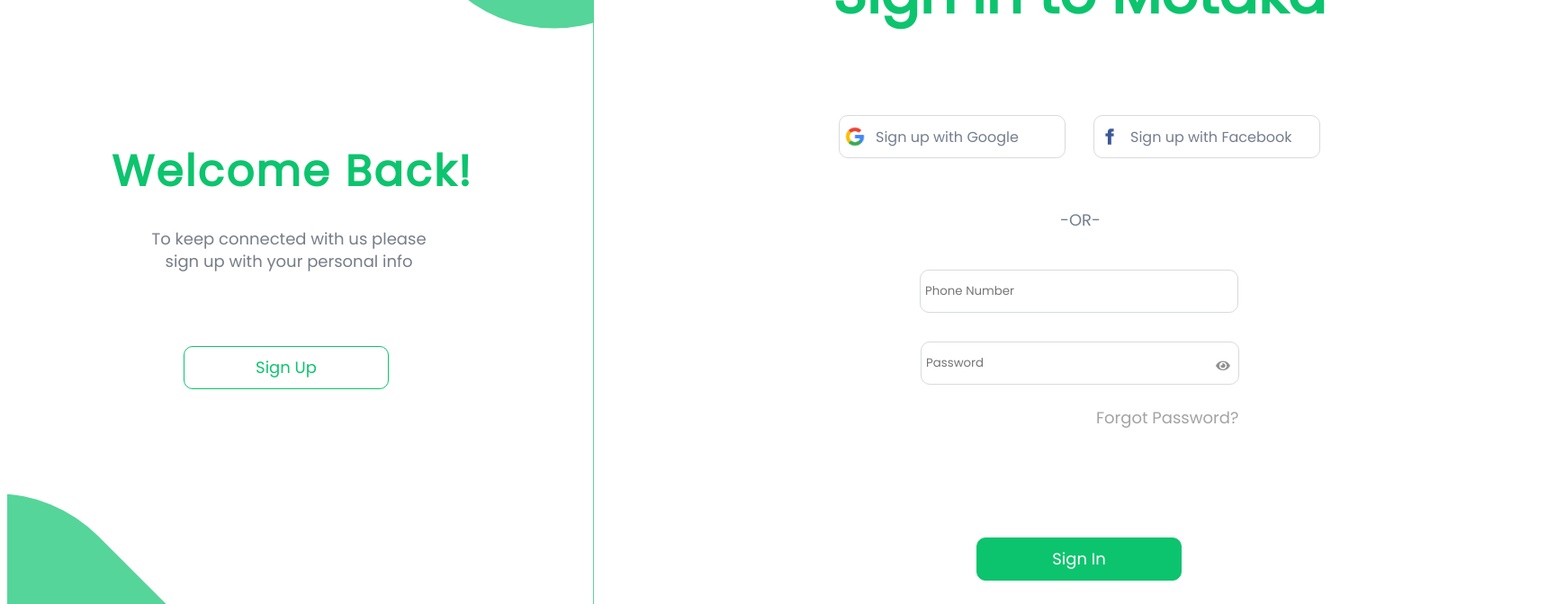
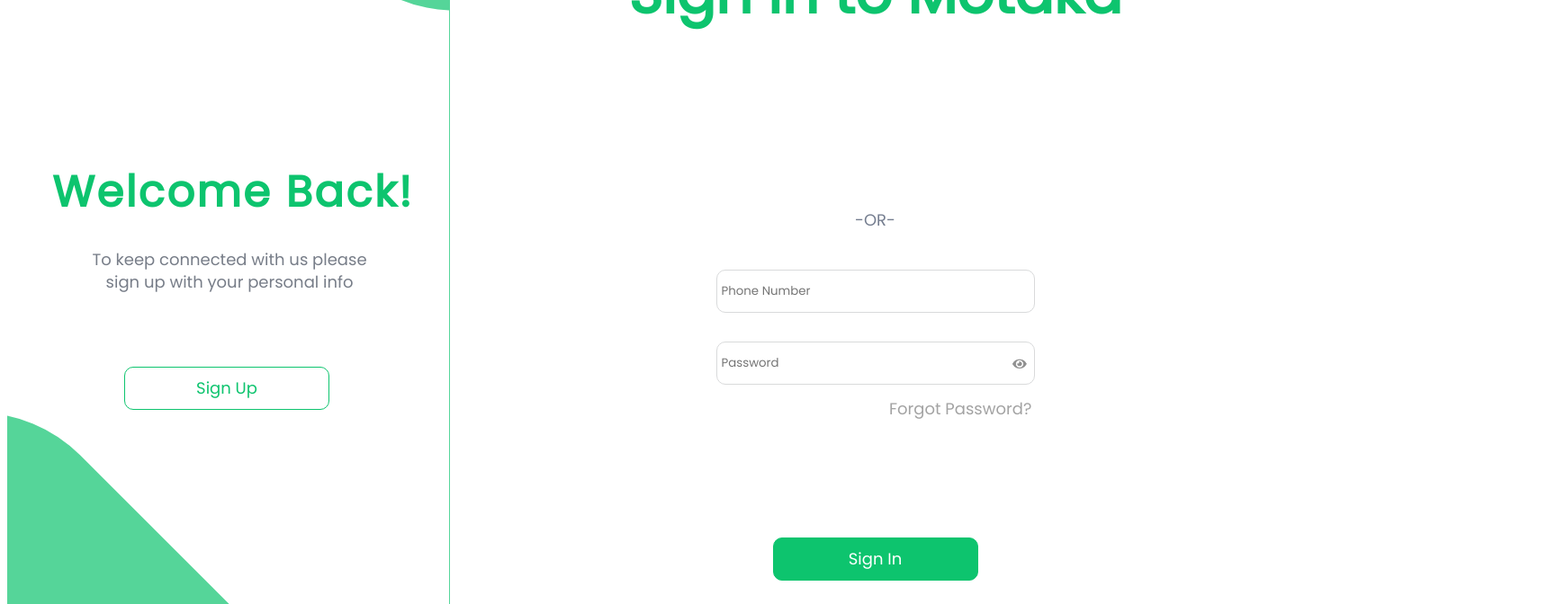
Before and after one commit to Arsen-Arpify/motaka, a React (Create React App) app: page /SignIn in a window 1280 px wide. Shown: the part 300-972 px from the top of the page at 90% size, 1739 px wide, since content can reach past the window. Built offline with nearby package versions, Linux system fonts and the light colour scheme.

Commit message:
SignIn and SignUp done in desktop size

```diff
--- a/package.json
+++ b/package.json
@@ -11,6 +11,7 @@
     "@fortawesome/free-regular-svg-icons": "^6.1.1",
     "@fortawesome/free-solid-svg-icons": "^6.1.1",
     "@fortawesome/react-fontawesome": "^0.1.18",
+    "@greatsumini/react-facebook-login": "^3.2.0",
     "@mui/icons-material": "^5.6.2",
     "@mui/material": "^5.6.4",
     "@testing-library/jest-dom": "^5.16.2",
@@ -31,12 +32,15 @@
     "jquery": "^3.6.0",
     "jquery-mask-plugin": "^1.14.16",
     "material-ui-phone-number": "^3.0.0",
+    "netlify-cli": "^10.3.0",
     "node-pid-controller": "^1.0.1",
     "password": "^0.1.1",
     "postman-request": "^2.88.1-postman.31",
     "react": "^17.0.2",
     "react-better-password": "^0.1.0",
     "react-dom": "^17.0.2",
+    "react-facebook-login": "^4.1.1",
+    "react-google-login": "^5.2.2",
     "react-icons": "^4.3.1",
     "react-input-mask": "^2.0.4",
     "react-modal": "^3.14.4",
--- a/src/components/homePage/StyledHomePage.jsx
+++ b/src/components/homePage/StyledHomePage.jsx
@@ -1,7 +1,7 @@
 import styled from "styled-components";
 
 const Container = styled.div`
-  max-width: 1140px;
+  max-width: 1440px;
   min-height: 800px;
   margin: 0 auto;
   border: 1px solid red;
--- a/src/components/signIn/SignIn.jsx
+++ b/src/components/signIn/SignIn.jsx
@@ -8,7 +8,8 @@
 import eyeClosed from '../image/eyeClosed.jpg'
 import G from '../image/G.png'
 import F from '../image/F.png'
-
+import GoogleLogin from "react-google-login";
+import FacebookLogin from 'react-facebook-login'
 
 export const SignIn = () => {
 
@@ -55,8 +56,7 @@
         const allInput = phone === '' || password === ''
         if (allInput) {
             alert('Fill in all required fields')
-        }else
-        {
+        } else {
 
             fetch(url, {
                 method: 'POST',
@@ -64,7 +64,7 @@
                 body: JSON.stringify({
 
                     password,
-                                      phone,
+                    phone,
 
                 }),
             })
@@ -85,6 +85,35 @@
                 });
         }
     };
+
+    const successResponseGoogle = (response) => {
+
+        fetch("https://motaka.herokuapp.com/googleLogin", {
+            method: 'POST',
+            headers: {'Content-Type': 'application/json'},
+            body: JSON.stringify({
+                tokenId: response.tokenId
+            }),
+        })
+            .then(response => {
+                console.log(response)
+                return response.json()
+            })
+
+            .then(data => {
+                console.log('Registration Success:', data);
+            })
+            .catch((error) => {
+                console.error('Error:', error);
+            });
+    }
+    const errorResponseGoogle = (response) => {
+        console.log(response, 'error')
+    }
+const successResponseFacebook=(response)=>{
+    console.log(response)
+    }
+
     return (
 
         <header className='header'>
@@ -101,17 +130,21 @@
             </div>
             <div className='aside_right'>
                 <h1>Sign In to Motaka</h1>
-                <div className='social'>
-                    <div>
-                        <img src={G} alt=""/>
-                        <p>Sign up with Google</p>
-                    </div>
-                    <div>
-                        <img src={F} alt=""/>
-                        <p>Sign up with Facebook</p>
-
-                    </div>
-                </div>
+                {/*<div className='social'>*/}
+                {/*    <div>*/}
+                {/*        <GoogleLogin className='login_google'*/}
+                {/*            clientId="672599364365-tpf3f4okr12q4la8su1vrdhhd8gmsm2f.apps.googleusercontent.com"*/}
+                {/*            buttonText="SignUp with Google"*/}
+                {/*            onSuccess={successResponseGoogle}*/}
+                {/*            onFailure={errorResponseGoogle}*/}
+                {/*            cookiePolicy={'single_host_origin'}*/}
+                {/*        />,*/}
+                {/*    </div>*/}
+                {/*    <FacebookLogin className='login_facebook'*/}
+                {/*                   appId="732890848050124"*/}
+                {/*                   autoLoad={false}*/}
+                {/*                   callback={successResponseFacebook}/>,*/}
+                {/*</div>*/}
                 <p className='or'>-OR-</p>
 
                 <form onSubmit={handleSubmit}>
--- a/src/components/signIn/StyleSignIn.scss
+++ b/src/components/signIn/StyleSignIn.scss
@@ -21,27 +21,28 @@
 .header {
   position: relative;
   display: flex;
-  width: 1728px;
-  height: 1195px;
+width: 1440px;
+height: 1024px;
 }
 
 .aside_left {
   position: absolute;
-  width: 651px;
-  height: 1195px;
+  max-width: 491px;
+  min-height: 1024px;
   left: 0px;
   top: 0px;
   background: #FFFFFF;
   border-right: 1px solid #56D69A;
   overflow: hidden;
+
 }
 
 .shape1 {
   position: absolute;
   width: 554.87px;
   height: 554.87px;
-  left: 330px;
-  top: -280px;
+  left: 220px;
+  top: -300px;
   background: rgba(13, 196, 110, 0.7);
   border-radius: 160px;
   transform: rotate(-45deg);
@@ -51,8 +52,8 @@
   position: relative;
   width: 554.87px;
   height: 554.87px;
-  left: -290px;
-  top: 890px;
+  left: -310px;
+  top: 800px;
   background: rgba(13, 196, 110, 0.7);
   border-radius: 160px;
   transform: rotate(-45deg);
@@ -62,8 +63,8 @@
   position: absolute;
   width: 337px;
   height: 282px;
-  left: 156px;
-  top: 457px;
+  left: 90px;
+  top: 480px;
 
   & h1 {
     position: absolute;
@@ -71,7 +72,7 @@
     height: 48px;
     left: -40px;
     top: -30px;
-    font-family: 'Poppins';
+    font-family: 'Poppins', sans-serif;
     font-style: normal;
     font-weight: 700;
     font-size: 48px;
@@ -86,7 +87,7 @@
     height: 50px;
     left: 0px;
     top: 70px;
-    font-family: 'Poppins';
+    font-family: 'Poppins', sans-serif;
     font-style: normal;
     font-weight: 400;
     font-size: 18px;
@@ -105,7 +106,7 @@
     box-sizing: border-box;
     border-radius: 10px;
     background-color: #fff;
-    font-family: 'Poppins';
+    font-family: 'Poppins', sans-serif;
     font-style: normal;
     font-weight: 500;
     font-size: 18px;
@@ -119,31 +120,33 @@
 .aside_right {
 
   position: absolute;
-  width: 1079px;
-  height: 1195px;
-  left: 652px;
+  max-width: 949px;
+  min-height: 1024px;
+  left: 490px;
   top: 0px;
   background: #FFFFFF;
+
 
   h1 {
     position: absolute;
     width: 600px;
     height: 64px;
-    left: 265px;
+    left: 174.5px;
     top: 210px;
-    font-family: 'Poppins';
+    font-family: 'Poppins', sans-serif;
     font-style: normal;
     font-weight: 600;
     font-size: 64px;
     line-height: 64px;
     color: #0DC46E;
+    text-align: center;
   }
 
   .input1 {
     position: absolute;
     width: 354px;
     height: 48px;
-    left: 362px;
+    left: 297.5px;
     top: 592px;
     border: 0.5px solid #D9DADB;
     box-sizing: border-box;
@@ -155,7 +158,7 @@
     position: absolute;
     width: 354px;
     height: 48px;
-    right: 362px;
+    right: -651.5px;
     top: 672px;
     border: 0.5px solid #D9DADB;
     box-sizing: border-box;
@@ -167,25 +170,26 @@
     position: absolute;
     width: 55px;
     height: 18px;
-    left: 518px;
+    left: 447px;
     top: 510px;
-    font-family: 'Poppins';
+    font-family: 'Poppins', sans-serif;
     font-style: normal;
     font-weight: 400;
     font-size: 18px;
     line-height: 18px;
     color: #747D8F;
+    text-align: center;
   }
 
   .button {
     position: absolute;
     width: 228px;
     height: 48px;
-    left: 425px;
+    left: 360.5px;
     top: 890px;
     background: #0DC46E;
     border-radius: 10px;
-    font-family: 'Poppins';
+    font-family: 'Poppins', sans-serif;
     font-style: normal;
     font-weight: 500;
     font-size: 18px;
@@ -194,13 +198,14 @@
     border: 1px solid #0DC46E;
     color: #FFFFFF;
     cursor: pointer;
+
   }
 
   .show_eye {
     color: #A3A3A3;
     position: absolute;
-    top: -11px;
-    right: 190px;
+    top: 687px;
+    right: -645px;
     cursor: pointer;
 
     img {
@@ -209,88 +214,133 @@
   }
 }
 
-.social {
-  display: flex;
+//.social {
+//  display: flex;
+//
+//  & div {
+//    display: flex;
+//    align-items: center;
+//  }
+//
+//  & div:first-child {
+//    position: absolute;
+//    width: 252px;
+//    height: 48px;
+//    left: 272px;
+//    top: 420px;
+//    border: 0.5px solid #D9DADB;
+//    box-sizing: border-box;
+//    border-radius: 10px;
+//    cursor: pointer;
+//    color: #A3A3A3;
+//    padding: 5px;
+//
+//    & img {
+//      width: 24px;
+//    }
+//
+//    & p {
+//      position: absolute;
+//      width: 159px;
+//      height: 16px;
+//      left: 40px;
+//      top: 0px;
+//      font-family: 'Poppins';
+//      font-style: normal;
+//      font-weight: 400;
+//      font-size: 16px;
+//      line-height: 16px;
+//      color: #747D8F;
+//    }
+//  }
+//
+//  & div:last-child {
+//    position: absolute;
+//    width: 252px;
+//    height: 48px;
+//    right: 272px;
+//    top: 420px;
+//    border: 0.5px solid #D9DADB;
+//    box-sizing: border-box;
+//    border-radius: 10px;
+//    cursor: pointer;
+//    color: #A3A3A3;
+//    padding: 5px;
+//
+//    & img {
+//      width: 24px;
+//    }
+//
+//    & p {
+//      position: absolute;
+//      width: 180px;
+//      height: 16px;
+//      left: 40px;
+//      top: 0px;
+//      font-family: 'Poppins';
+//      font-style: normal;
+//      font-weight: 400;
+//      font-size: 16px;
+//      line-height: 16px;
+//      color: #747D8F;
+//    }
+//  }
+//}
 
-  & div {
-    display: flex;
-    align-items: center;
-  }
-
-  & div:first-child {
-    position: absolute;
-    width: 252px;
-    height: 48px;
-    left: 272px;
-    top: 420px;
-    border: 0.5px solid #D9DADB;
-    box-sizing: border-box;
-    border-radius: 10px;
-    cursor: pointer;
-    color: #A3A3A3;
-    padding: 5px;
-
-    & img {
-      width: 24px;
-    }
-
-    & p {
-      position: absolute;
-      width: 159px;
-      height: 16px;
-      left: 40px;
-      top: 0px;
-      font-family: 'Poppins';
-      font-style: normal;
-      font-weight: 400;
-      font-size: 16px;
-      line-height: 16px;
-      color: #747D8F;
-    }
-  }
-
-  & div:last-child {
-    position: absolute;
-    width: 252px;
-    height: 48px;
-    right: 272px;
-    top: 420px;
-    border: 0.5px solid #D9DADB;
-    box-sizing: border-box;
-    border-radius: 10px;
-    cursor: pointer;
-    color: #A3A3A3;
-    padding: 5px;
-
-    & img {
-      width: 24px;
-    }
-
-    & p {
-      position: absolute;
-      width: 180px;
-      height: 16px;
-      left: 40px;
-      top: 0px;
-      font-family: 'Poppins';
-      font-style: normal;
-      font-weight: 400;
-      font-size: 16px;
-      line-height: 16px;
-      color: #747D8F;
-    }
-  }
-
-}
-.forgot_pass{
-  position: relative;
+.forgot_pass {
+  position: absolute;
   width: 159px;
   height: 18px;
-  left: 558px;
-  top: 730px;
-  font-family: 'Poppins';
+  left: 490px;
+  top: 720px;
+  font-family: 'Poppins', sans-serif;
   font-style: normal;
   font-weight: 400;
   font-size: 18px;
   line-height: 18px;
-  color: #A3A3A3;}
+  color: #A3A3A3;
+  cursor: pointer;
+}
+
+
+.login_google {
+  position: absolute !important;
+  box-sizing: border-box !important;
+  width: 252px;
+  height: 48px;
+  left: 200px;
+  top: 360px;
+  border: 0.5px solid #D9DADB !important;
+  border-radius: 10px !important;
+  box-shadow: none !important;
+  font-family: 'Poppins', sans-serif !important;
+  font-style: normal !important;
+  font-weight: 400 !important;
+  font-size: 16px !important;
+  line-height: 16px !important;
+  transition: none !important;
+  padding: 0 !important;
+  color: #747D8F !important;
+  outline: 0 !important;
+}
+
+.kep-login-facebook {
+  position: absolute;
+  box-sizing: border-box !important;
+  width: 252px;
+  height: 48px;
+  left: 500px;
+  top: 360px;
+  border: 0.5px solid #D9DADB !important;
+  border-radius: 10px !important;
+  box-shadow: none !important;
+  background-color: #FFF !important;
+  text-transform: capitalize !important;
+  font-family: 'Poppins', sans-serif !important;
+  font-style: normal !important;
+  font-weight: 400 !important;
+  font-size: 16px !important;
+  line-height: 16px !important;
+  color: #747D8F !important;
+
+}
--- a/src/components/signUp/StyleSignUp.scss
+++ b/src/components/signUp/StyleSignUp.scss
@@ -4,12 +4,12 @@
 }
 
 
-.form-control {
+.form-control_reg {
   position: absolute;
   width: 354px;
   height: 48px;
-  left: 170px;
-  top: 762px;
+  left: 108px;
+  top: 677px;
   border: 0.5px solid #D9DADB;
   box-sizing: border-box;
   border-radius: 10px;
@@ -19,38 +19,39 @@
 }
 
 
-.header {
+.header_SignUp {
   position: relative;
   display: flex;
-  width: 1728px;
-  height: 1195px;
+  width: 1440px;
+  height: 1024px;
 
 }
 
-.aside_left {
+.aside_left_SignUp {
   position: absolute;
-  width: 651px;
-  height: 1195px;
+  width: 491px;
+  height: 1024px;
   left: 0px;
   top: 0px;
   background: #FFFFFF;
   border-right: 1px solid #56D69A;
+  overflow: hidden;
 
-  overflow: hidden;
 }
 
-.shape1 {
+.shape1_reg {
   position: absolute;
   width: 554.87px;
   height: 554.87px;
   left: 330px;
-  top: -280px;
+  top: -320px;
   background: rgba(13, 196, 110, 0.7);
   border-radius: 160px;
   transform: rotate(-45deg);
+
 }
 
-.shape2 {
+.shape2_reg {
   position: relative;
   width: 554.87px;
   height: 554.87px;
@@ -61,18 +62,18 @@
   transform: rotate(-45deg);
 }
 
-.text {
+.text_SignUp {
   position: absolute;
   width: 337px;
   height: 282px;
-  left: 156px;
+  left: 65.5px;
   top: 457px;
 
   & h1 {
     position: absolute;
     width: 360px;
     height: 48px;
-    left: -10px;
+    left: 0px;
     top: -30px;
     font-family: 'Poppins';
     font-style: normal;
@@ -81,13 +82,14 @@
     line-height: 48px;
     letter-spacing: 0.05em;
     color: #0DC46E;
+    text-align: center;
   }
 
   & p {
     position: absolute;
     width: 314px;
     height: 50px;
-    left: 0px;
+    left: 23px;
     top: 70px;
     font-family: 'Poppins';
     font-style: normal;
@@ -96,13 +98,14 @@
     line-height: 140.4%;
     text-align: center;
     color: #777D88;
+
   }
 
   & button {
     position: absolute;
     width: 228px;
     height: 48px;
-    left: 40px;
+    left: 65.5px;
     top: 220px;
     border: 1px solid #0DC46E;
     box-sizing: border-box;
@@ -119,21 +122,23 @@
   }
 }
 
-.aside_right {
+.aside_right_SignUp {
 
   position: absolute;
-  width: 1079px;
-  height: 1195px;
-  left: 652px;
+  width: 949px;
+  height: 1024px;
+  left: 492px;
   top: 0px;
   background: #FFFFFF;
+
+
 
   .user {
     position: relative;
     width: 17px;
     height: 17px;
-    left: 555px;
-    top: 538px;
+    left: 487px;
+    top: 453px;
     border: 0.5px solid #0DC46E;
     box-sizing: border-box;
     border-radius: 4px;
@@ -157,8 +162,8 @@
     position: absolute;
     width: 17px;
     height: 17px;
-    left: 710px;
-    top: 538px;
+    left: 615px;
+    top: 453px;
     border: 0.5px solid #0DC46E;
     box-sizing: border-box;
     border-radius: 4px;
@@ -179,8 +184,8 @@
 
   .user_name {
     position: absolute;
-    top: 518px;
-    left: 600px;
+    top: 433.5px;
+    left: 532px;
     font-family: 'Poppins';
     font-style: normal;
     font-weight: 400;
@@ -194,8 +199,8 @@
 
   .provider_name {
     position: absolute;
-    top: 518px;
-    left: 760px;
+    top: 433.5px;
+    left: 660px;
     font-family: 'Poppins';
     font-style: normal;
     font-weight: 400;
@@ -214,34 +219,35 @@
     position: absolute;
     width: 513px;
     height: 64px;
-    left: 280px;
-    top: 210px;
+    left: 220px;
+    top: 130px;
     font-family: 'Poppins';
     font-style: normal;
     font-weight: 600;
     font-size: 64px;
     line-height: 64px;
     color: #0DC46E;
+    text-align: center;
   }
 
-  .input1 {
+  .input1_reg {
     position: absolute;
     width: 354px;
     height: 48px;
-    left: 170px;
-    top: 522px;
+    left: 108px;
+    top: 437px;
     border: 0.5px solid #D9DADB;
     box-sizing: border-box;
     border-radius: 10px;
     padding: 5px;
   }
 
-  .input2 {
+  .input2_reg {
     position: absolute;
     width: 354px;
     height: 48px;
-    left: 170px;
-    top: 602px;
+    left: 108px;
+    top: 517px;
     background: #FFFFFF;
     border: 0.5px solid #D9DADB;
     box-sizing: border-box;
@@ -249,24 +255,24 @@
     padding: 5px;
   }
 
-  .input3 {
+  .input3_reg {
     position: absolute;
     width: 354px;
     height: 48px;
-    left: 170px;
-    top: 682px;
+    left: 108px;
+    top: 597px;
     border: 0.5px solid #D9DADB;
     box-sizing: border-box;
     border-radius: 10px;
     padding: 5px;
   }
 
-  .input4 {
+  .input4_reg {
     position: absolute;
     width: 354px;
     height: 48px;
-    right: 170px;
-    top: 602px;
+    right: 108px;
+    top: 517px;
     border: 0.5px solid #D9DADB;
     box-sizing: border-box;
     border-radius: 10px;
@@ -278,23 +284,24 @@
     //}
   }
 
-  .input5 {
+  .input5_reg {
     position: absolute;
     width: 354px;
     height: 48px;
-    right: 170px;
-    top: 682px;
+    right: 108px;
+    top: 597px;
     border: 0.5px solid #D9DADB;
     box-sizing: border-box;
     border-radius: 10px;
     padding: 5px;
   }
-  .input6 {
+
+  .input6_reg {
     position: absolute;
     width: 354px;
     height: 48px;
-    right: 170px;
-    top: 762px;
+    right: 108px;
+    top: 677px;
     border: 0.5px solid #D9DADB;
     box-sizing: border-box;
     border-radius: 10px;
@@ -353,12 +360,12 @@
 
     }*/
 
-  .button {
+  .button_reg {
     position: absolute;
     width: 228px;
     height: 48px;
-    left: 425px;
-    top: 890px;
+    left: 366px;
+    top: 810px;
     background: #0DC46E;
     border-radius: 10px;
     font-family: 'Poppins';
@@ -372,14 +379,15 @@
     cursor: pointer;
   }
 
-  .show_eye {
+  .show_eye_reg {
     span:first-child {
       color: #A3A3A3;
       position: absolute;
-      top: 615px;
-      right: 180px;
+      top: 532px;
+      right: 115px;
       cursor: pointer;
-      img{
+
+      img {
         width: 20px;
       }
     }
@@ -387,10 +395,11 @@
     span:last-child {
       color: #A3A3A3;
       position: absolute;
-      top: 700px;
-      right: 180px;
+      top: 612px;
+      right: 115px;
       cursor: pointer;
-      img{
+
+      img {
         width: 20px;
       }
     }
@@ -402,8 +411,8 @@
   align-items: center;
   gap: 5px;
   position: absolute;
-  top: 645px;
-  left: 555px;
+  top: 558px;
+  left: 488px;
   font-family: 'Poppins', sans-serif;
   font-style: normal;
   font-weight: 500;
@@ -414,7 +423,8 @@
   p {
     margin-right: 8px;
   }
-  & p:first-child{
+
+  & p:first-child {
     color: #A3A3A3;
   }
 }
@@ -496,15 +506,30 @@
 
 }*/
 
-.second_form{
+.second_form {
   position: absolute;
-  width: 1079px;
-  height: 1195px;
+  width: 949px;
+  height: 1024px;
   left: 0px;
   top: 0px;
   background: rgba(255, 255, 255, 0.73);
   z-index: 10;
-  .input6{
-    border: 3px solid #d9dadb;
+
+  .input6 {
+    border: 0.5px solid #d9dadb;
   }
 }
+
+.input7_reg {
+  position: absolute;
+  top: 980px;
+  left: -491px;
+  background-color: transparent;
+  border: none;
+  color: transparent;
+  border-inline: none;
+}
+
+.input7_reg:focus {
+  visibility: hidden;
+}
```
Also changed, not shown: src/components/signUp/SignUp.jsx (+90 -36 lines), 2 other files (tests, documents, lock files or other folders).
